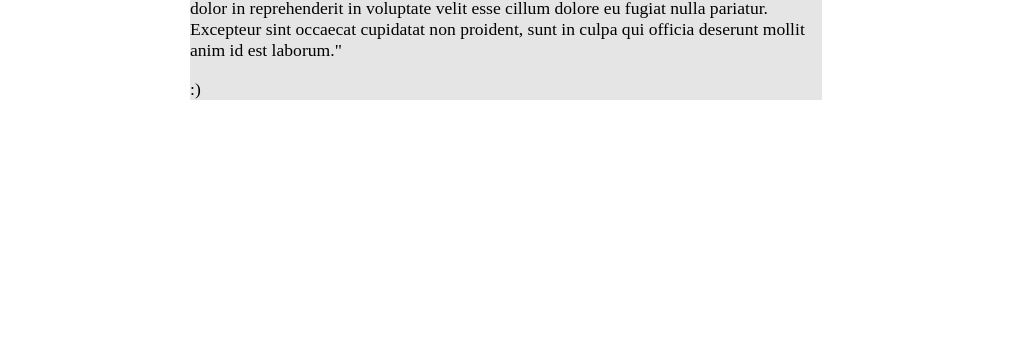
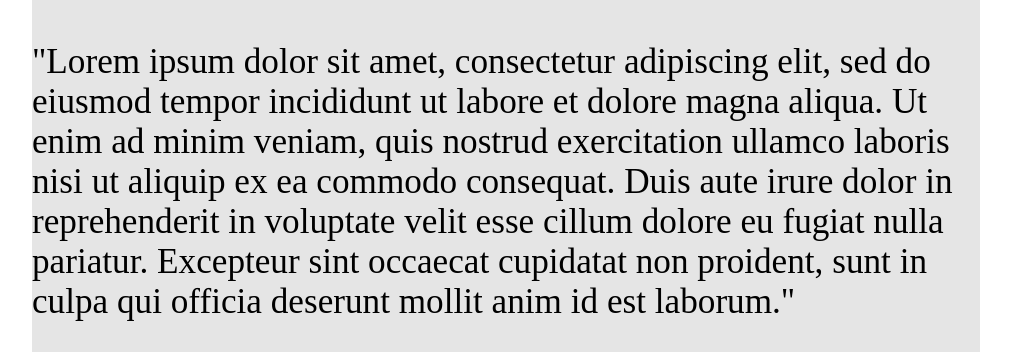
Before and after one commit to Bombermaan/Projekti-ryhma-9, a plain HTML site: page index.html in a window 1280 px wide. Shown: the part 209-561 px from the top of the page, without its empty margins (134-1145 px from the left). Drawn offline with Linux system fonts and the light colour scheme.

Commit message:
Added media queries to CSS
600px, 1200px, 1800px widths added

```diff
--- a/styles.css
+++ b/styles.css
@@ -1,3 +1,32 @@
+/*Media queries*/
+@media only screen and (min-width:600px) {
+    .body {
+        width: 100%;
+    }
+    body {
+        font-size: 2em;
+    }
+}
+
+@media only screen and (min-width:1200px) {
+    .body {
+        width: 75%;
+    }
+    body {
+        font-size: 2em;
+    }
+}
+
+@media only screen and (min-width:1800px) {
+    .body {
+        width: 75%;
+    }
+    body {
+        font-size: 1.5em;
+    }
+}
+
+/* Website appearance CSS*/
 html {
 }
 
@@ -32,7 +61,6 @@ li a:hover {
 }
 
 .body {
-    width: 50%;
     text-align: left;
     font-size: 1.1em;
     margin: auto;
```
